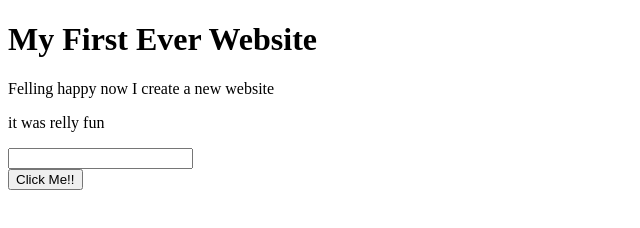
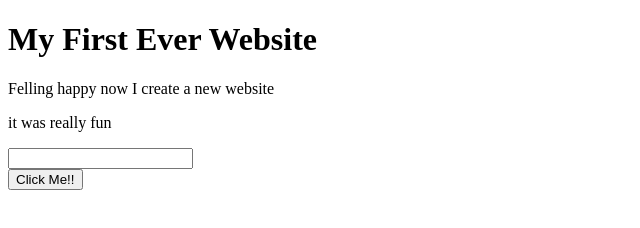
Before and after one commit to Zia52/Web-Development, a plain HTML site: page index.html in a window 1280 px wide. Shown: the full height of the page, 0-640 px from the left. Drawn offline with Linux system fonts and the light colour scheme.

Commit message:
Update index.html

```diff
--- a/index.html
+++ b/index.html
@@ -9,7 +9,7 @@
     <h1>My First Ever Website</h1>
     <p1>Felling happy now</p1>
     <p1>I create a new website</p1>
-    <p>it was relly fun</p>
+    <p>it was really fun</p>
     <input type="text">
     <br>
     <button>Click Me!!</button>
```
